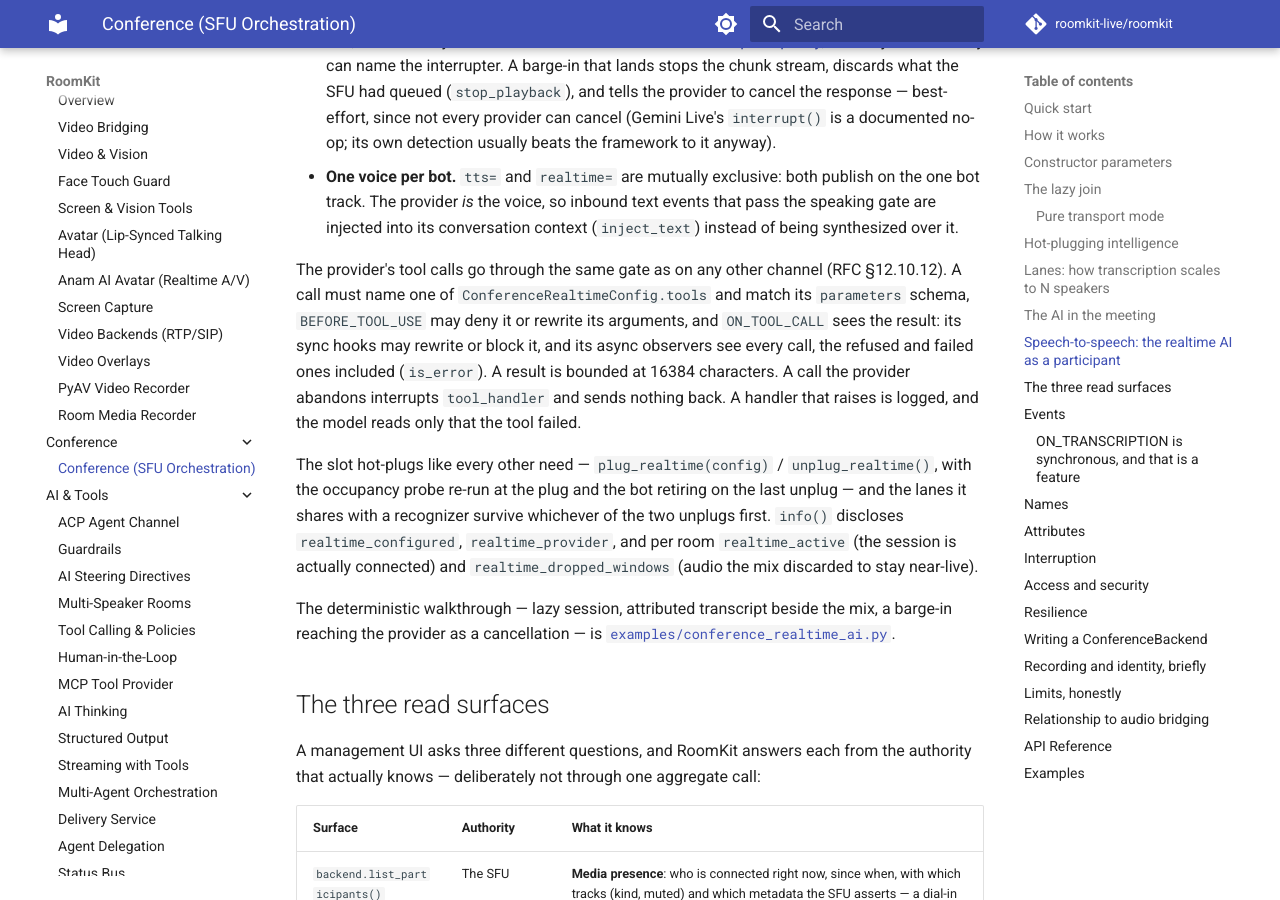
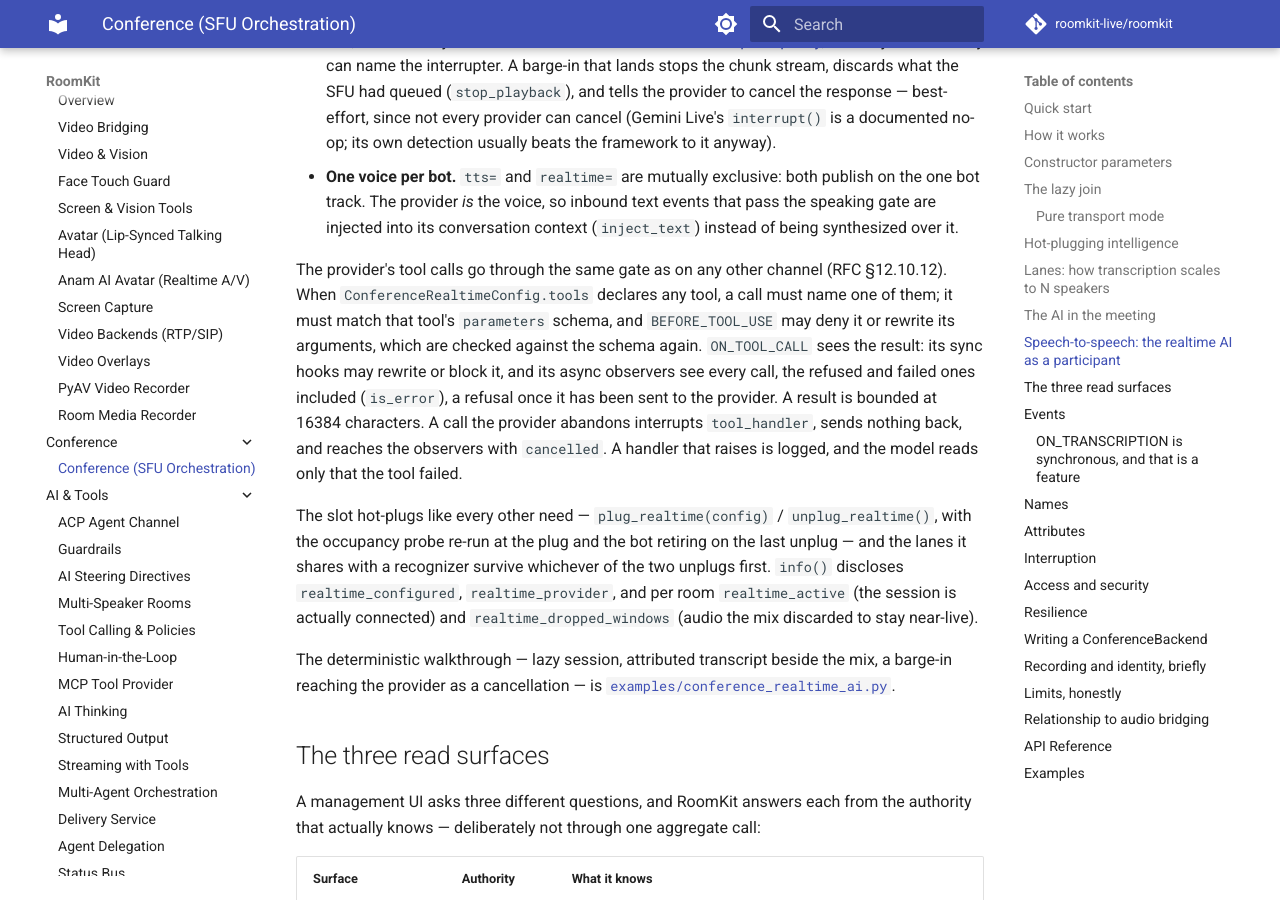
Before and after one commit to roomkit-live/roomkit-docs, an MkDocs documentation site: the page built from docs/guides/conference.md, in a window 1280 px wide and 900 px high, scrolled down 9245 px. Built offline with MkDocs 1.6.1 and Material for MkDocs 9.7.7, drawn with Linux system fonts in a browser that asks for light colours; comment, search, counter and statistics services are not loaded.

Commit message:
docs(conference): a refused tool call is reported once sent, a cancelled one is observed once (RMK-274)

```diff
--- a/docs/guides/conference.md
+++ b/docs/guides/conference.md
@@ -417,13 +417,16 @@ Three arbitrations to know about:
   context (`inject_text`) instead of being synthesized over it.
 
 The provider's tool calls go through the same gate as on any other channel
-(RFC §12.10.12). A call must name one of `ConferenceRealtimeConfig.tools` and
-match its `parameters` schema, `BEFORE_TOOL_USE` may deny it or rewrite its
-arguments, and `ON_TOOL_CALL` sees the result: its sync hooks may rewrite or
-block it, and its async observers see every call, the refused and failed ones
-included (`is_error`). A result is bounded at 16384 characters. A call the
-provider abandons interrupts `tool_handler` and sends nothing back. A handler
-that raises is logged, and the model reads only that the tool failed.
+(RFC §12.10.12). When `ConferenceRealtimeConfig.tools` declares any tool, a
+call must name one of them; it must match that tool's `parameters` schema, and
+`BEFORE_TOOL_USE` may deny it or rewrite its arguments, which are checked
+against the schema again. `ON_TOOL_CALL` sees the result: its sync hooks may
+rewrite or block it, and its async observers see every call, the refused and
+failed ones included (`is_error`), a refusal once it has been sent to the
+provider. A result is bounded at 16384 characters. A call the provider
+abandons interrupts `tool_handler`, sends nothing back, and reaches the
+observers with `cancelled`. A handler that raises is logged, and the model
+reads only that the tool failed.
 
 The slot hot-plugs like every other need — `plug_realtime(config)` /
 `unplug_realtime()`, with the occupancy probe re-run at the plug and the bot
```
